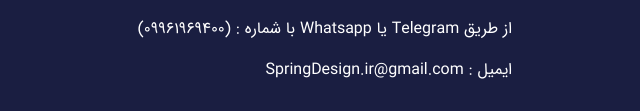
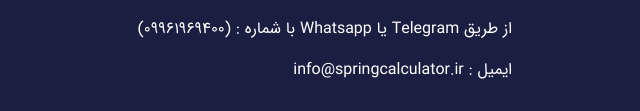
Before and after one commit to PedramH/scp, a plain HTML site: page thanks.html in a window 1280 px wide. Shown: the part 922-1033 px from the top of the page, 640-1280 px from the left. Drawn offline with Linux system fonts and the light colour scheme.

Commit message:
fixed email address

```diff
--- a/thanks.html
+++ b/thanks.html
@@ -58,7 +58,7 @@
     <div class="footer-contact">
         <h3>تماس با ما</h4>
         <p>از طریق Telegram یا Whatsapp با شماره : (09961969400)</p>
-        <p>ایمیل : SpringDesign.ir@gmail.com</p>
+        <p>ایمیل : info@springcalculator.ir</p>
 
     </div>
     <div class="footer-logo">
```
Also changed, not shown: features.html (+1 -1 lines), get-quote.html (+1 -1 lines), index.html (+1 -1 lines).
